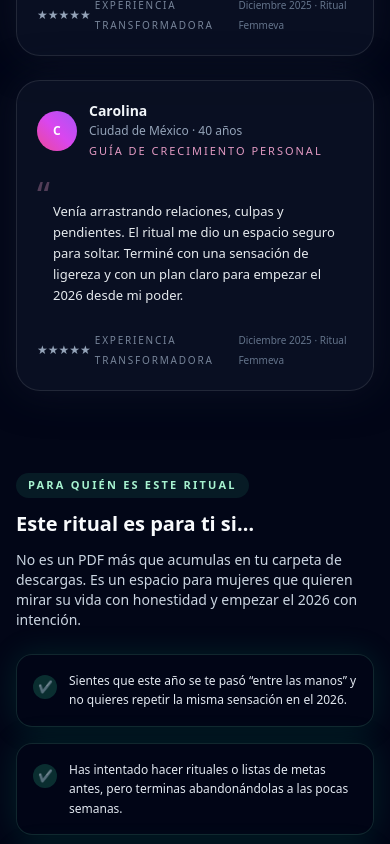
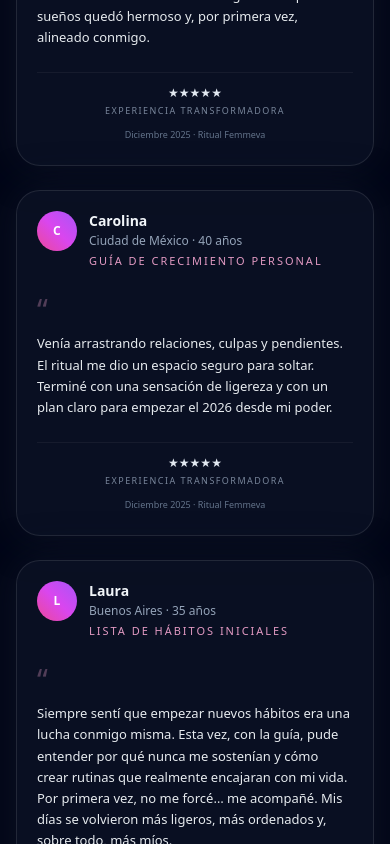
Before and after one commit to femmevaclub-a11y/femmeva-landing, a React (Vite) app: page /ritual in a window 390 px wide. Shown: the part 8860-9704 px from the top of the page. Built offline with nearby package versions, Linux system fonts and the light colour scheme.

Commit message:
Fix: mejora de testimonios (grid 2x2, nuevo testimonio), alineación de avatares, fix de footer responsive con flex-wrap y ajuste de rutas

```diff
--- a/src/App.jsx
+++ b/src/App.jsx
@@ -1,23 +1,29 @@
 // src/App.jsx
 import React from "react";
-import { Routes, Route } from "react-router-dom";
+import { Routes, Route, Navigate } from "react-router-dom";
 
 // Páginas del funnel
 import FreebiePage from "./pages/FreebiePage";
 import GraciasPage from "./pages/GraciasPage";
-import RitualPage from "./pages/RitualPage"; // aquí vamos a mover tu landing actual
+import RitualPage from "./pages/RitualPage";
 
 function App() {
   return (
     <Routes>
-      {/* Landing del PDF gratuito */}
-      <Route path="/" element={<FreebiePage />} />
+      {/* Home → redirige automáticamente a /ritual */}
+      <Route path="/" element={<Navigate to="/ritual" replace />} />
 
-      {/* Página de gracias + oferta inmediata */}
+      {/* Landing principal de venta */}
+      <Route path="/ritual" element={<RitualPage />} />
+
+      {/* Página del PDF gratis */}
+      <Route path="/mini-ritual-gratis" element={<FreebiePage />} />
+
+      {/* Página de gracias */}
       <Route path="/gracias" element={<GraciasPage />} />
 
-      {/* Landing del Ritual Definitivo (tu landing actual) */}
-      <Route path="/ritual" element={<RitualPage />} />
+      {/* Cualquier ruta desconocida → /ritual */}
+      <Route path="*" element={<Navigate to="/ritual" replace />} />
     </Routes>
   );
 }
--- a/src/components/FooterInicioGracias.jsx
+++ b/src/components/FooterInicioGracias.jsx
@@ -60,7 +60,6 @@ function FooterInicioGracias() {
 
           {/* QUICK NAV */}
           <div className="flex flex-wrap gap-6 text-sm text-white">
-            {/* 🔁 Aquí el cambio de copy */}
             <button
               onClick={handleGoToCTA}
               className="hover:text-pink-200 underline underline-offset-4 transition-colors"
@@ -76,21 +75,23 @@ function FooterInicioGracias() {
         {/* BOTTOM */}
         <div className="mt-6 flex flex-col gap-6 md:flex-row md:items-center md:justify-between">
           {/* COPYRIGHT */}
-          <div className="text-sm text-white/90 leading-relaxed max-w-xs">
+          <div className="max-w-xs text-sm leading-relaxed text-white/90">
             © {new Date().getFullYear()} Ritual Fin de Año · FemmevaOfficial.
             Todos los derechos reservados.
           </div>
 
           {/* DISCLAIMER */}
-          <p className="max-w-md text-[12px] text-slate-300 leading-relaxed">
+          <p className="max-w-md text-[12px] leading-relaxed text-slate-300">
             Este contenido no reemplaza procesos terapéuticos ni asesoría
             profesional. Es una herramienta de reflexión y crecimiento personal
             para acompañar tu proceso interno.
           </p>
 
           {/* SOCIALS */}
-          <div className="flex items-center gap-4 text-sm text-white">
-            <span className="text-slate-300 text-sm">Sígueme:</span>
+          <div className="flex flex-wrap items-center gap-3 text-sm text-white">
+            <span className="basis-full text-sm text-slate-300 md:basis-auto">
+              Sígueme:
+            </span>
 
             {/* Instagram */}
             <a
--- a/src/components/TestimonialsSection.jsx
+++ b/src/components/TestimonialsSection.jsx
@@ -21,6 +21,12 @@ const testimonials = [
     location: "Ciudad de México · 40 años",
     role: "Guía de crecimiento personal",
     text: "Venía arrastrando relaciones, culpas y pendientes. El ritual me dio un espacio seguro para soltar. Terminé con una sensación de ligereza y con un plan claro para empezar el 2026 desde mi poder.",
+  },
+  {
+    name: "Laura",
+    location: "Buenos Aires · 35 años",
+    role: "Lista de hábitos iniciales",
+    text: "Siempre sentí que empezar nuevos hábitos era una lucha conmigo misma. Esta vez, con la guía, pude entender por qué nunca me sostenían y cómo crear rutinas que realmente encajaran con mi vida. Por primera vez, no me forcé… me acompañé. Mis días se volvieron más ligeros, más ordenados y, sobre todo, más míos.",
   },
 ];
 
@@ -50,19 +56,20 @@ function TestimonialsSection() {
         en vez de dejarlo en piloto automático.
       </Motion.p>
 
+      {/* 2 columnas desde md → 2 arriba, 2 abajo */}
       <Motion.div
-        className="grid gap-6 md:grid-cols-3"
+        className="grid items-stretch gap-6 md:grid-cols-2"
         variants={staggerContainer}
       >
         {testimonials.map((t, index) => (
           <Motion.article
             key={t.name + index}
-            className="flex h-full flex-col justify-between rounded-3xl border border-white/10 bg-slate-900/60 p-5 text-sm text-slate-100 shadow-[0_0_40px_rgba(15,23,42,0.7)]"
+            className="flex h-full flex-col rounded-3xl border border-white/10 bg-slate-900/60 p-5 text-sm text-slate-100 shadow-[0_0_40px_rgba(15,23,42,0.7)]"
             variants={fadeInUp}
             custom={0.15 + index * 0.05}
           >
             {/* Header */}
-            <div className="mb-4 flex items-center gap-3">
+            <div className="mb-6 flex items-start gap-3">
               <div className="flex h-10 w-10 items-center justify-center rounded-full bg-gradient-to-tr from-pink-500 via-fuchsia-500 to-purple-500 text-xs font-semibold uppercase tracking-wide text-white">
                 {t.name
                   .split(" ")
@@ -80,26 +87,24 @@ function TestimonialsSection() {
             </div>
 
             {/* Quote */}
-            <div className="relative mb-4 flex-1">
-              <span className="pointer-events-none select-none text-4xl leading-none text-pink-300/30">
+            <div className="flex-1">
+              <span className="mb-2 block text-3xl leading-none text-pink-300/30">
                 “
               </span>
-              <p className="-mt-3 pl-4 text-[13px] leading-relaxed text-slate-100/95">
+              <p className="text-[13px] leading-relaxed text-slate-100/95">
                 {t.text}
               </p>
             </div>
 
             {/* Footer */}
-            <div className="flex items-center justify-between pt-2 text-[11px] text-slate-400">
-              <div className="flex items-center gap-1">
-                <span className="text-xs">★★★★★</span>
-                <span className="text-[10px] uppercase tracking-[0.18em] text-slate-400/80 mr-3">
-                  EXPERIENCIA TRANSFORMADORA
-                </span>
-              </div>
-              <span className="text-[10px] text-slate-500">
+            <div className="mt-6 border-t border-white/5 pt-3 text-center">
+              <p className="text-xs text-slate-200">★★★★★</p>
+              <p className="mt-1 text-[9px] uppercase tracking-[0.16em] text-slate-400/80 leading-snug">
+                Experiencia transformadora
+              </p>
+              <p className="mt-2 text-[9px] text-slate-500">
                 Diciembre 2025 · Ritual Femmeva
-              </span>
+              </p>
             </div>
           </Motion.article>
         ))}
```
